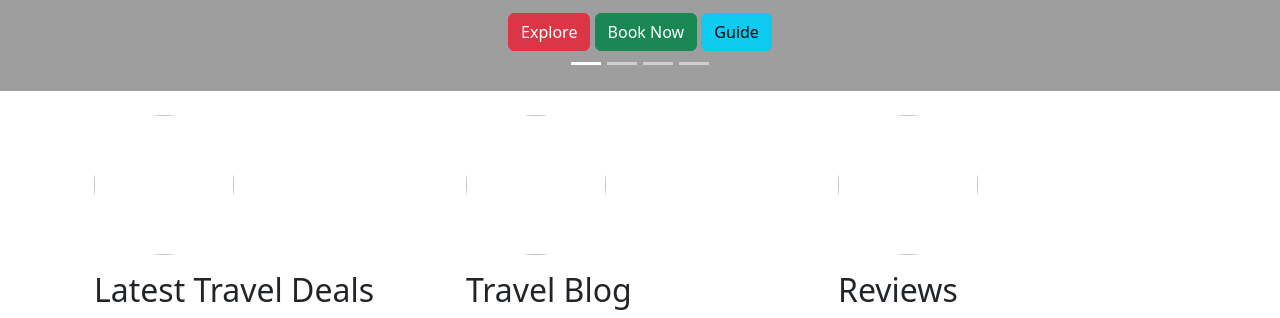
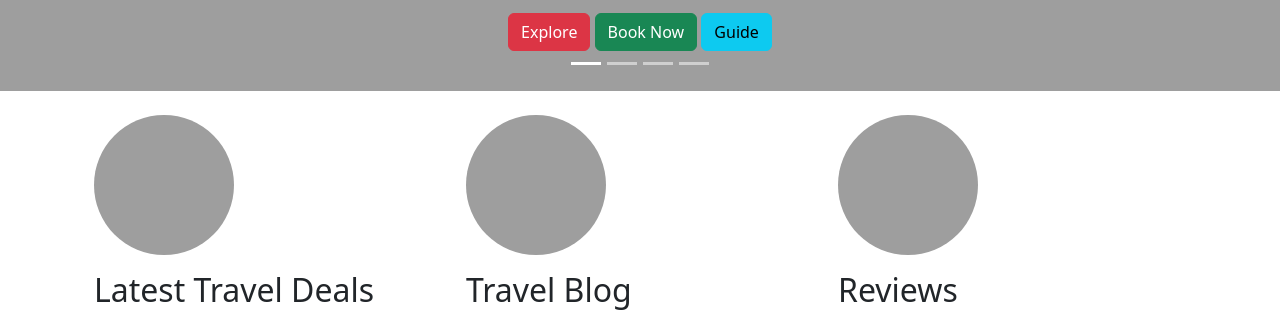
Before and after one commit to first2last/-Paradise, a plain HTML site: page index.html in a window 1280 px wide. Shown: the part 482-800 px from the top of the page. Drawn offline with nearby package versions, Linux system fonts and the light colour scheme; the site is published under a folder, as on GitHub Pages, so addresses that start at the root find nothing.

Commit message:
Update index.html

```diff
--- a/index.html
+++ b/index.html
@@ -158,7 +158,7 @@
             <!-- Three columns of text below the carousel -->
             <div class="row">
                 <div class="col-lg-4">
-                    <img src="/images/grid1.jpg" alt="" class="bd-placeholder-img rounded-circle" width="140"
+                    <img src="images/grid1.jpg" alt="" class="bd-placeholder-img rounded-circle" width="140"
                         height="140" img />
                     <h2 class="fw-normal my-3">Latest Travel Deals</h2>
                     <p>Score irresistible discounts on flights, hotels, and tours! Explore budget-friendly packages for
@@ -167,7 +167,7 @@
                     <p><a class="btn btn-secondary btn-danger" href="#">View details »</a></p>
                 </div><!-- /.col-lg-4 -->
                 <div class="col-lg-4">
-                    <img src="/images/grid2.jpg" alt="" class="bd-placeholder-img rounded-circle" width="140"
+                    <img src="images/grid2.jpg" alt="" class="bd-placeholder-img rounded-circle" width="140"
                         height="140" img />
                     <h2 class="fw-normal my-3">Travel Blog</h2>
                     <p>Fuel your wanderlust with expert tips and inspiring stories! Discover travel hacks,
@@ -175,7 +175,7 @@
                     <p><a class="btn btn-secondary btn-success" href="#">View details »</a></p>
                 </div><!-- /.col-lg-4 -->
                 <div class="col-lg-4">
-                    <img src="/images/grid3.jpg" alt="" class="bd-placeholder-img rounded-circle " width="140"
+                    <img src="images/grid3.jpg" alt="" class="bd-placeholder-img rounded-circle " width="140"
                         height="140" img />
                     <h2 class="fw-normal my-3">Reviews </h2>
                     <p>Hear from fellow travelers! Dive into reviews and testimonials to find your perfect getaway.
```
